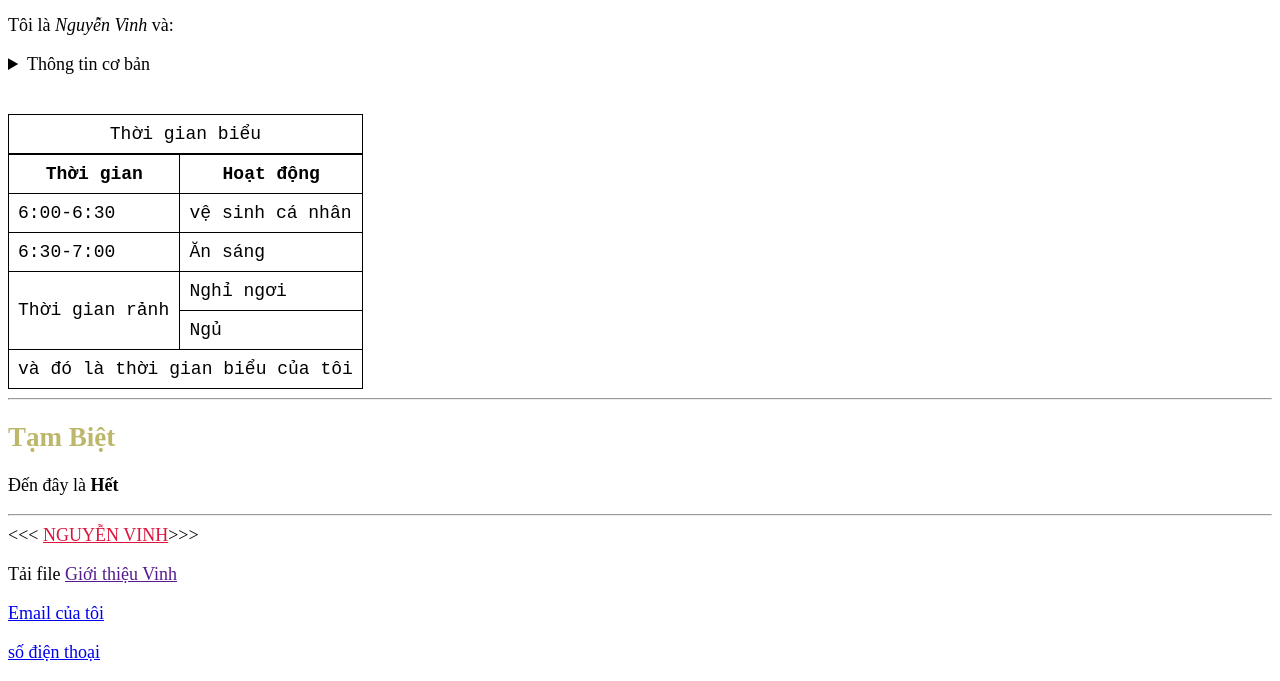
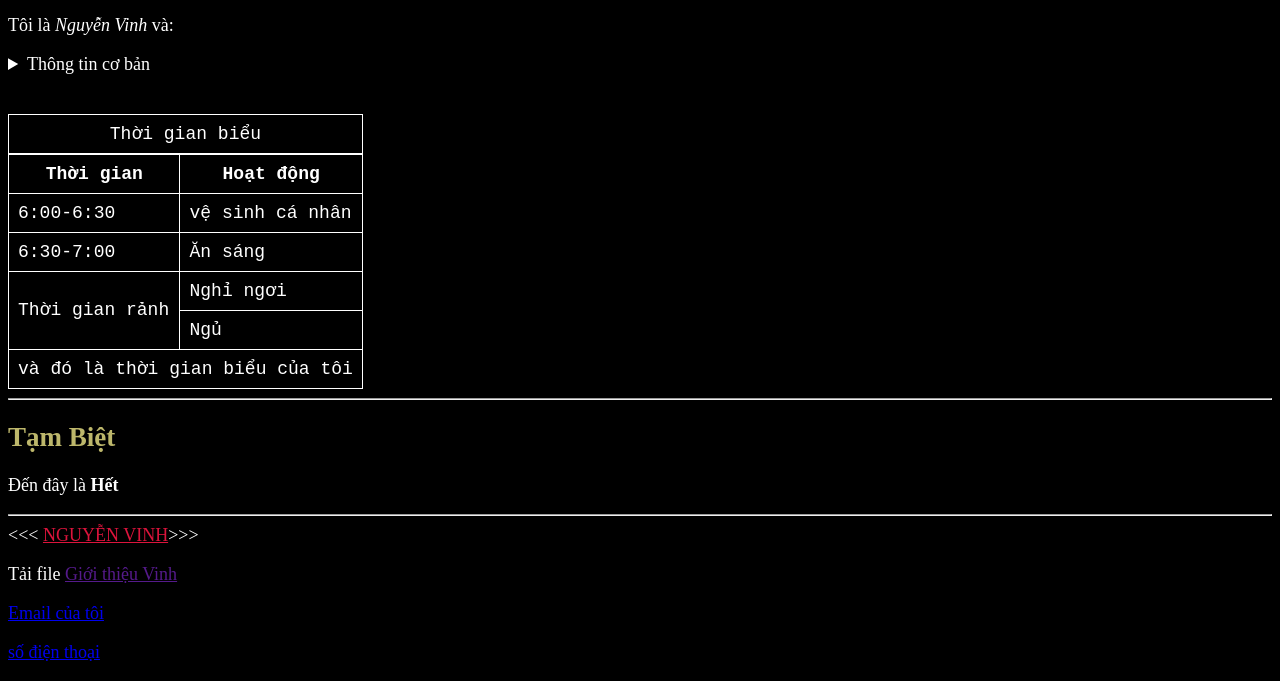
Before and after one commit to vinhdangcapbodoi/learningsproject, a plain HTML site: page index.html in a window 1280 px wide. Shown: the part 229-910 px from the top of the page. Drawn offline with Linux system fonts and the light colour scheme.

Commit message:
Update style.css

```diff
--- a/style.css
+++ b/style.css
@@ -1,8 +1,8 @@
 html{font-size:large}
-    body{background-color: rgb(255, 255, 255);color:rgb(0, 0, 0)}
+    body{background-color: rgb(0,0,0);color:rgb(255,255,255)}
 
     table,tr,td,th,caption{
-border: 1px solid; color: #000000;
+border: 1px solid; color: #ffffff;
 font-family: 'Courier New', Courier, monospace;
 border-collapse: collapse;
 padding: 0.5rem;
```
